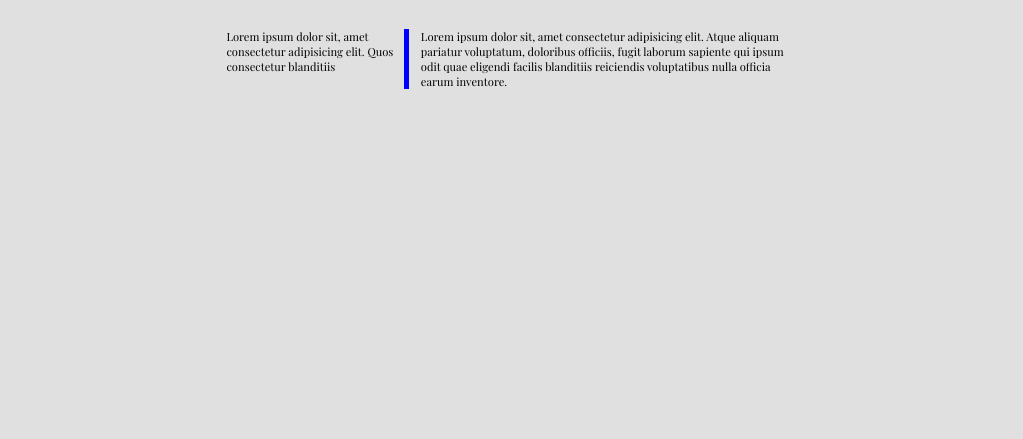
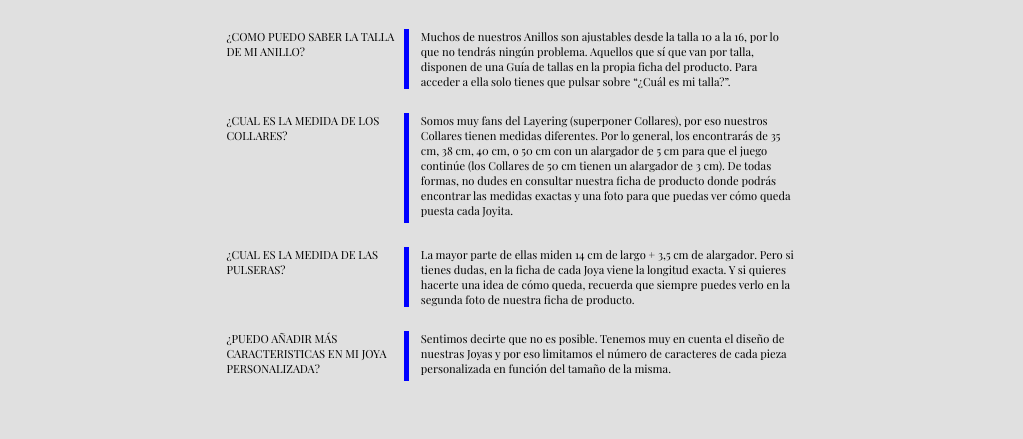
Before and after one commit to Bertinoti/Assembler-Pre-Course, a plain HTML site: page Web-Flex-grid/faq.html in a window 1280 px wide. Shown: the part 303-742 px from the top of the page, without its empty margins (128-1151 px from the left). Drawn offline with nearby package versions, Linux system fonts and the light colour scheme.

Commit message:
faq finish

```diff
--- a/Web-Flex-grid/css/faq.css
+++ b/Web-Flex-grid/css/faq.css
@@ -18,24 +18,75 @@
     margin-top: 2em;
     display: grid;
     grid-template-columns: repeat(5, 1fr );
-    grid-template-rows:repeat(20, 2vw);
+    grid-template-rows:repeat(10, auto);
     gap: 12px;
 }
 
+/* .container-grid{
+    display:flex;
+    flex-direction: column;
+    flex-wrap:wrap;
+    height: fit-content;
+    min-height: 150px;
+    align-items: center;
+    padding: 1em;
+} */
+
+@media only screen and (max-width: 768px) {
+    /* For mobile phones: */
+    [class*="faq-"] {
+        width: 100%;
+    }
+    [class = 'container-grid'{
+        width: 100%;
+    }]
+
+}
 .container-grid div{
     font-size: .7em;
 }
 
 .faq-1{
+    grid-column: 2/3;
+    grid-row: 1/2;
     height: 60px;
     border-right: 5px solid blue ;
-}
-
-.faq-1{
-    grid-column: 2/3;
-    grid-row: 1/2;
 }
 .faq-1-resp{
     grid-column: 3/5;
     grid-row: 1/2;
 }
+
+
+.faq-2{
+    grid-column: 2/3;
+    grid-row: 3/4;
+    height: 110px;
+    border-right: 5px solid blue ;
+}
+.faq-2-resp{
+    grid-column: 3/5;
+    grid-row: 3/4;
+}
+
+.faq-3{
+    grid-column: 2/3;
+    grid-row: 5/6;
+    height: 60px;
+    border-right: 5px solid blue ;
+}
+.faq-3-resp{
+    grid-column: 3/5;
+    grid-row: 5/6;
+}
+
+.faq-4{
+    grid-column: 2/3;
+    grid-row: 7/8;
+    height: 50px;
+    border-right: 5px solid blue ;
+}
+.faq-4-resp{
+    grid-column: 3/5;
+    grid-row: 7/8;
+}
--- a/Web-Flex-grid/faq.html
+++ b/Web-Flex-grid/faq.html
@@ -10,7 +10,7 @@
         </style>
     <link rel=StyleSheet href="css/main.css" title="Basic">
     <link rel="stylesheet" href="css/faq.css">
-    <title>Jewellery Store</title>
+    <title>F.A.Q. Jewellery Store</title>
 </head>
 <body>
     <nav class="nav-header container">
@@ -33,11 +33,30 @@
     <section class="main-section">
         <div class="container-grid">
             <div class="faq-1">
-                Lorem ipsum dolor sit, amet consectetur adipisicing elit. Quos consectetur blanditiis
+                ¿COMO PUEDO SABER LA TALLA DE MI ANILLO?
             </div>
             <div class="faq-1-resp">
-                Lorem ipsum dolor sit, amet consectetur adipisicing elit. Atque aliquam pariatur voluptatum, doloribus officiis, fugit laborum sapiente qui ipsum odit quae eligendi facilis blanditiis reiciendis voluptatibus nulla officia earum inventore.
+                Muchos de nuestros Anillos son ajustables desde la talla 10 a la 16, por lo que no tendrás ningún problema. Aquellos que sí que van por talla, disponen de una Guía de tallas en la propia ficha del producto. Para acceder a ella solo tienes que pulsar sobre “¿Cuál es mi talla?”.
             </div>
+            <div class="faq-2">
+                ¿CUAL ES LA MEDIDA DE LOS COLLARES?
+            </div>
+            <div class="faq-2-resp">
+                Somos muy fans del Layering (superponer Collares), por eso nuestros Collares tienen medidas diferentes. Por lo general, los encontrarás de 35 cm, 38 cm, 40 cm, o 50 cm  con un alargador de 5 cm para que el juego continúe (los Collares de 50 cm tienen un alargador de 3 cm). De todas formas, no dudes en consultar nuestra ficha de producto donde podrás encontrar las medidas exactas y una foto para que puedas ver cómo queda puesta cada Joyita.
+            </div>
+            <div class="faq-3">
+                ¿CUAL ES LA MEDIDA DE LAS PULSERAS?
+            </div>
+            <div class="faq-3-resp">
+                La mayor parte de ellas miden 14 cm de largo + 3,5 cm de alargador. Pero si tienes dudas, en la ficha de cada Joya viene la longitud exacta. Y si quieres hacerte una idea de cómo queda, recuerda que siempre puedes verlo en la segunda foto de nuestra ficha de producto.
+            </div>
+            <div class="faq-4">
+                ¿PUEDO AÑADIR MÁS CARACTERISTICAS EN MI JOYA PERSONALIZADA?
+            </div>
+            <div class="faq-4-resp">
+                Sentimos decirte que no es posible. Tenemos muy en cuenta el diseño de nuestras Joyas y por eso limitamos el número de caracteres de cada pieza personalizada en función del tamaño de la misma.
+            </div>
+
         </div>
     </section>
     <footer class="container footer">
```
Also changed, not shown: Web-Flex-grid/collaresCategory.html (+2 -3 lines), Web-Flex-grid/css/category.css (+9 -2 lines).
